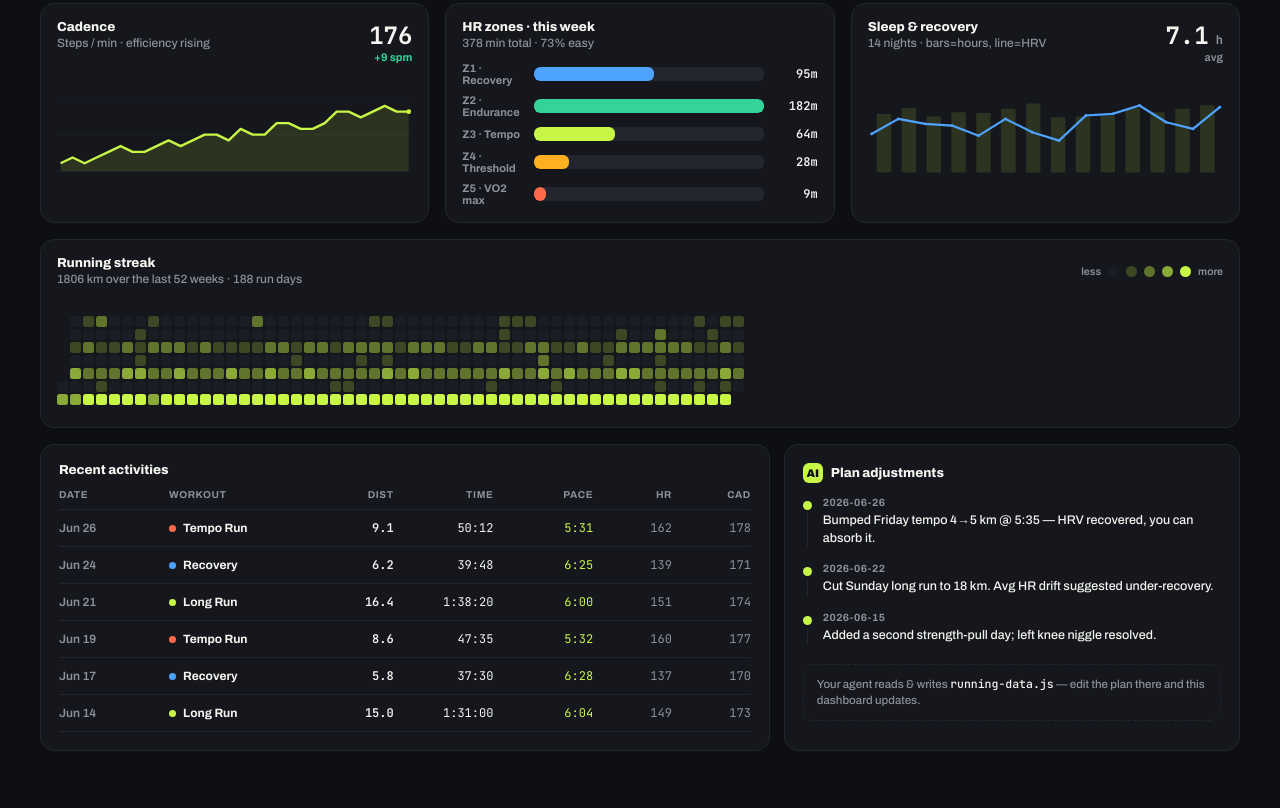
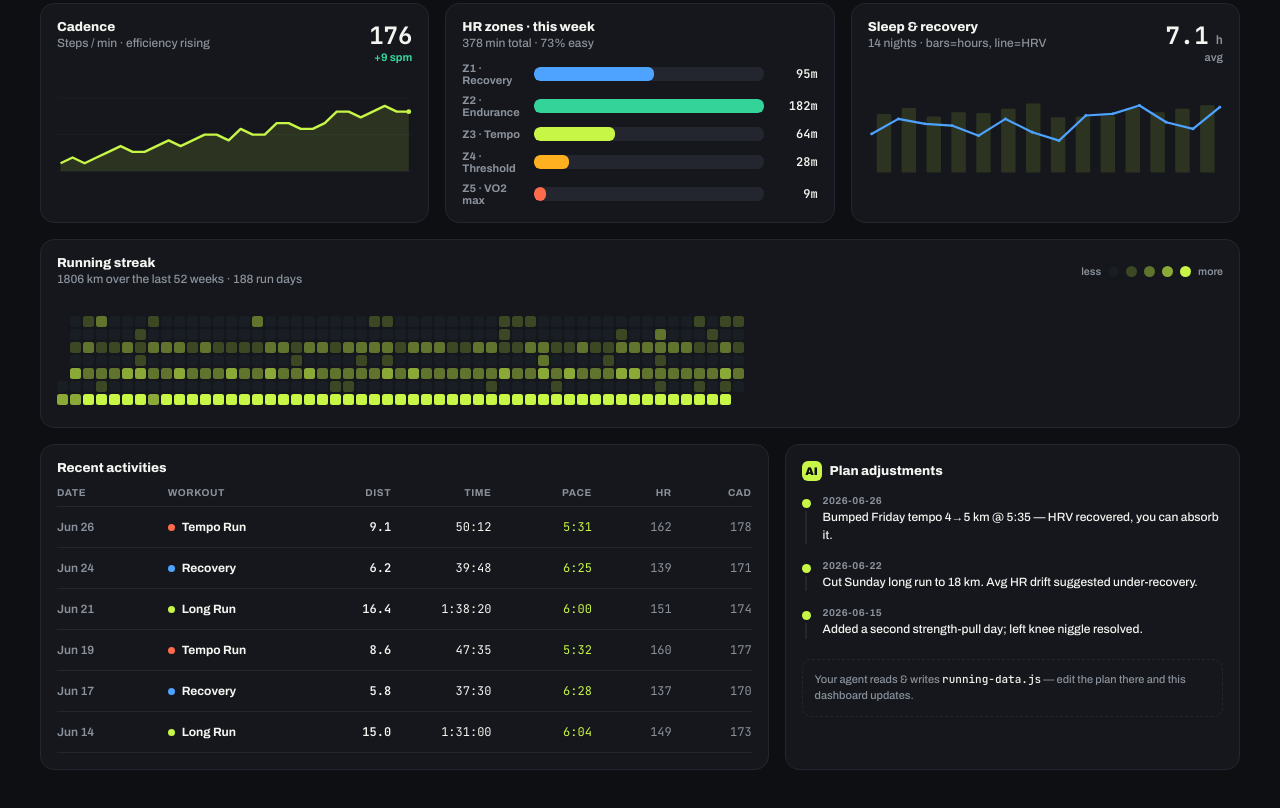
Before and after one commit to 1-Felix/Splits, a website: page Running Dashboard.dc.html in a window 1280 px wide. Shown: the part 1358-2166 px from the top of the page. Drawn offline with nearby package versions, Linux system fonts and the light colour scheme.

Commit message:
refactor: tokenize runs table, drill-down and coach-log timeline

```diff
--- a/Running Dashboard.dc.html
+++ b/Running Dashboard.dc.html
@@ -403,27 +403,27 @@
   </div>
 
   <!-- ===== RECENT + ADJUSTMENTS ===== -->
-  <section id="sec-split" style="display:grid;grid-template-columns:1.6fr 1fr;gap:14px">
-    <div style="background:var(--panel);border:1px solid var(--line);border-radius:14px;padding:18px">
+  <section id="sec-split" class="split-grid">
+    <div class="card">
       <div style="font-size:13px;font-weight:800;margin-bottom:12px">Recent activities</div>
-      <div style="display:grid;grid-template-columns:1fr 1.3fr .8fr .9fr .9fr .7fr .7fr;gap:6px;font-size:10px;letter-spacing:.06em;color:var(--sub);font-weight:700;padding-bottom:9px;border-bottom:1px solid var(--line)">
+      <div class="runs-head">
         <span>DATE</span><span>WORKOUT</span><span style="text-align:right">DIST</span><span style="text-align:right">TIME</span><span style="text-align:right">PACE</span><span style="text-align:right">HR</span><span style="text-align:right">CAD</span>
       </div>
       <sc-for list="{{ runs }}" as="r" hint-placeholder-count="6">
         <div>
-          <div onClick="{{ r.toggle }}" role="{{ r.role }}" tabIndex="{{ r.tabIndex }}" aria-expanded="{{ r.ariaExpanded }}" onKeyDown="{{ r.onKey }}" style="display:grid;grid-template-columns:1fr 1.3fr .8fr .9fr .9fr .7fr .7fr;gap:6px;font-size:12px;padding:10px 0;border-bottom:1px solid var(--line);align-items:center;cursor:{{ r.cursor }}">
+          <div onClick="{{ r.toggle }}" role="{{ r.role }}" tabIndex="{{ r.tabIndex }}" aria-expanded="{{ r.ariaExpanded }}" onKeyDown="{{ r.onKey }}" class="runs-row" style="cursor:{{ r.cursor }}">
             <span style="color:var(--sub);font-weight:600">{{ r.date }}</span>
             <span style="display:flex;align-items:center;gap:7px;font-weight:700"><span style="width:7px;height:7px;border-radius:50%;background:{{ r.dot }}"></span>{{ r.type }}<span style="margin-left:auto;color:var(--sub);font-size:11px">{{ r.chevron }}</span></span>
-            <span style="text-align:right;font-family:'JetBrains Mono';font-weight:600">{{ r.km }}</span>
-            <span style="text-align:right;font-family:'JetBrains Mono'">{{ r.time }}</span>
-            <span style="text-align:right;font-family:'JetBrains Mono';color:var(--accent)">{{ r.pace }}</span>
-            <span style="text-align:right;font-family:'JetBrains Mono';color:var(--sub)">{{ r.hr }}</span>
-            <span style="text-align:right;font-family:'JetBrains Mono';color:var(--sub)">{{ r.cad }}</span>
+            <span data-label="Dist" style="font-family:'JetBrains Mono';font-weight:600">{{ r.km }}</span>
+            <span data-label="Time" style="font-family:'JetBrains Mono'">{{ r.time }}</span>
+            <span data-label="Pace" style="font-family:'JetBrains Mono';color:var(--accent)">{{ r.pace }}</span>
+            <span data-label="HR" style="font-family:'JetBrains Mono';color:var(--sub)">{{ r.hr }}</span>
+            <span data-label="Cad" style="font-family:'JetBrains Mono';color:var(--sub)">{{ r.cad }}</span>
           </div>
           <sc-for list="{{ r.detailRows }}" as="dv" hint-placeholder-count="0">
             <div style="padding:11px 2px 15px;border-bottom:1px solid var(--line)">
               <div style="font-size:11.5px;font-weight:600;color:var(--accent);margin-bottom:10px;line-height:1.4">⚡ {{ dv.read }}</div>
-              <div style="display:grid;grid-template-columns:1fr 1fr 1fr;gap:14px;align-items:end">
+              <div class="drill-grid">
                 <div>
                   <div style="font-size:9.5px;color:var(--sub);font-weight:700;margin-bottom:4px">SPLITS /km</div>
                   <div style="position:relative">
@@ -469,26 +469,26 @@
       </sc-for>
     </div>
 
-    <div style="background:var(--panel);border:1px solid var(--line);border-radius:14px;padding:18px">
+    <div class="card">
       <div style="display:flex;align-items:center;gap:8px;margin-bottom:14px">
         <div style="width:20px;height:20px;border-radius:6px;background:var(--accent);display:flex;align-items:center;justify-content:center;font-weight:900;font-size:11px;color:#0E0F12">AI</div>
         <div style="font-size:13px;font-weight:800">Plan adjustments</div>
       </div>
-      <div style="display:flex;flex-direction:column;gap:0">
+      <div class="timeline">
         <sc-for list="{{ coachLog }}" as="l" hint-placeholder-count="3">
-          <div style="display:flex;gap:11px;padding-bottom:16px">
+          <div class="timeline-item">
             <div style="display:flex;flex-direction:column;align-items:center;flex:none">
               <span style="width:9px;height:9px;border-radius:50%;background:var(--accent);margin-top:4px"></span>
               <span style="width:1.5px;flex:1;background:var(--line);margin-top:3px"></span>
             </div>
             <div>
-              <div style="font-size:10.5px;color:var(--sub);font-weight:700;letter-spacing:.04em">{{ l.date }}</div>
-              <div style="font-size:12.5px;line-height:1.45;margin-top:3px;font-weight:500">{{ l.text }}</div>
+              <div style="font-size:var(--fs-2xs);color:var(--sub);font-weight:700;letter-spacing:.04em">{{ l.date }}</div>
+              <div style="font-size:var(--fs-sm);line-height:1.45;margin-top:3px;font-weight:500">{{ l.text }}</div>
             </div>
           </div>
         </sc-for>
       </div>
-      <div style="margin-top:4px;padding:11px 13px;border:1px dashed var(--line);border-radius:10px;font-size:11.5px;color:var(--sub);line-height:1.45;font-weight:500">
+      <div style="margin-top:var(--sp-1);padding:var(--sp-3);border:1px dashed var(--line);border-radius:var(--r-md);font-size:var(--fs-xs);color:var(--sub);line-height:1.45;font-weight:500">
         Your agent reads &amp; writes <span style="font-family:'JetBrains Mono';color:var(--ink)">running-data.js</span> — edit the plan there and this dashboard updates.
       </div>
     </div>
--- a/dashboard.css
+++ b/dashboard.css
@@ -51,3 +51,16 @@
 
 /* ---- day card ---- */
 .day { display: flex; flex-direction: column; border-radius: var(--r-lg); padding: var(--sp-3); min-height: 128px; position: relative; }
+
+/* ---- bottom split: runs table + drill-down + coach-log ---- */
+.split-grid { display: grid; grid-template-columns: 1.6fr 1fr; gap: var(--sp-4); }
+
+.runs-head, .runs-row { display: grid; grid-template-columns: 1fr 1.3fr .8fr .9fr .9fr .7fr .7fr; gap: var(--sp-2); }
+.runs-head { font-size: var(--fs-2xs); letter-spacing: .06em; color: var(--sub); font-weight: var(--fw-bold); padding-bottom: var(--sp-2); border-bottom: 1px solid var(--line); }
+.runs-row  { font-size: var(--fs-sm); padding: var(--sp-3) 0; border-bottom: 1px solid var(--line); align-items: center; }
+.runs-row [data-label] { text-align: right; }
+
+.drill-grid { display: grid; grid-template-columns: 1fr 1fr 1fr; gap: var(--sp-4); align-items: end; }
+
+.timeline { display: flex; flex-direction: column; gap: 0; }
+.timeline-item { display: flex; gap: var(--sp-3); padding-bottom: var(--sp-4); }
```
